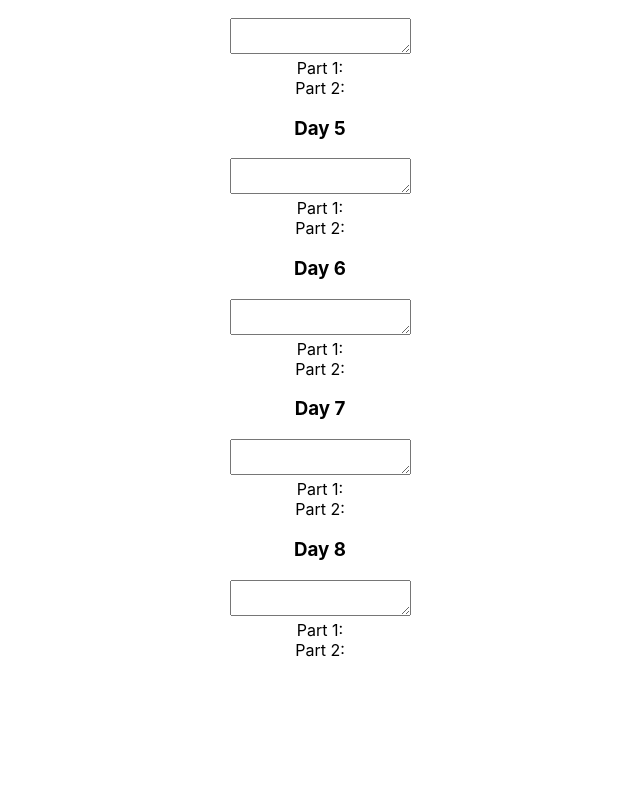
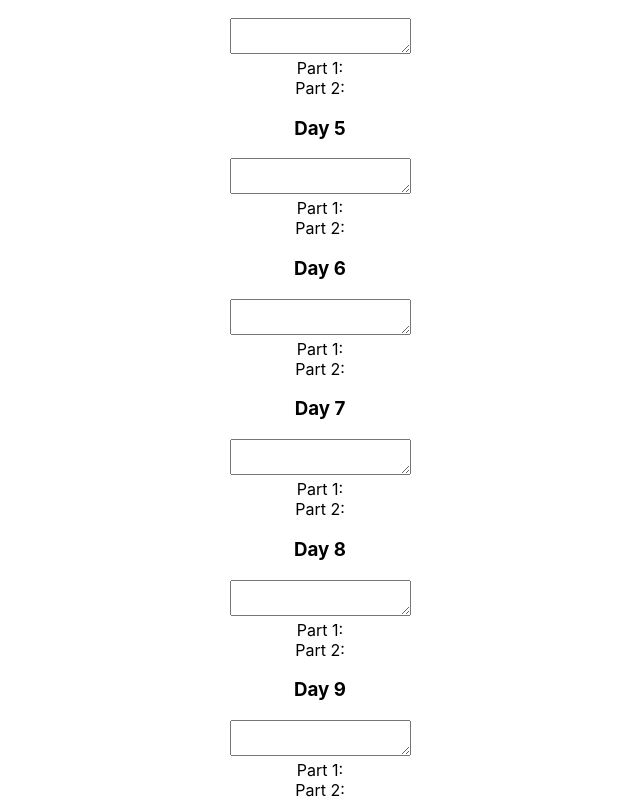
Before and after one commit to xbrukner/aoc21, a React (Create React App) app: page / in a window 1280 px wide. Shown: the part 514-1314 px from the top of the page, without its empty margins (320-960 px from the left). Before the commit the page ends 1174 px from the top, so only its background shows below. Built offline with nearby package versions, Linux system fonts and the light colour scheme.

Commit message:
Add 9th day.

```diff
--- a/src/App.tsx
+++ b/src/App.tsx
@@ -8,6 +8,7 @@ import { Task05 } from './tasks/05';
 import { Task06 } from './tasks/06';
 import { Task07 } from './tasks/07';
 import { Task08 } from './tasks/08';
+import { Task09 } from './tasks/09';
 
 function App() {
   return (
@@ -21,6 +22,7 @@ function App() {
       <Task06 />
       <Task07 />
       <Task08 />
+      <Task09 />
     </div>
   );
 }
--- /dev/null
+++ b/src/days/09.ts
@@ -0,0 +1,82 @@
+type Heightmap = Map<String, number>;
+
+type Sizelimits = [number, number];
+
+function toCoordinate([x, y]: [number, number]) : string {
+    return `${x},${y}`;
+}
+
+function fromCoordinate(str: String): [number, number] {
+    return str.split(',').map(v => parseInt(v)) as [number, number];
+}
+
+function sizeLimits(heights: Heightmap): Sizelimits {
+    return [...heights.keys()].map(fromCoordinate)
+        .reduce(([maxX, maxY], [x, y]) => [Math.max(maxX, x), Math.max(maxY, y)]);
+}
+
+export function findAdjecent(coord: String, limits: Sizelimits): Array<string> {
+    const moves: Array<[number, number]> = [[-1, 0], [0, -1], [1, 0], [0, 1]];
+    const [posX, posY] = fromCoordinate(coord);
+    const [limX, limY] = limits;
+
+    return moves
+      .map<[number, number]>(([x, y]) => [posX + x, posY + y])
+      .filter(([x, y]) => x >= 0 && y >= 0 && x <= limX && y <= limY)
+      .map(v => toCoordinate(v));
+}
+
+
+export function isLowest(coord: String, heights: Heightmap, limits: Sizelimits): boolean {
+    const value = heights.get(coord)!;
+    return findAdjecent(coord, limits).every(c => heights.get(c)! > value);
+}
+
+export function basinSize(coord: String, heights: Heightmap, limits: Sizelimits): number {
+    let set = new Set<String>([coord]);
+    let arr = [coord];
+    for (let i = 0; i < arr.length; ++i) {
+        const el = arr[i];
+        findAdjecent(el, limits)
+          .filter((c) => heights.get(c)! < 9)
+          .filter((c) => !set.has(c))
+          .forEach((c) => {arr.push(c); set.add(c)});
+    }
+    return set.size;
+}
+
+export function parseInput(str: string): Heightmap {
+    return str
+      .split("\n")
+      .reduce(
+        (map, line, x) =>
+          line
+            .split("")
+            .reduce(
+              (map, height, y) =>
+                map.set(toCoordinate([x, y]), parseInt(height, 10)),
+              map
+            ),
+        new Map<String, number>()
+      );
+}
+
+export function firstHalf(heights: Heightmap) : number {
+    const limits = sizeLimits(heights);
+
+    return [...heights.keys()]
+      .filter((c) => isLowest(c, heights, limits))
+      .map((c) => heights.get(c)!)
+      .reduce((a, b) => a + b + 1, 0);
+}
+
+export function secondHalf(heights: Heightmap) : number {
+    const limits = sizeLimits(heights);
+
+    return [...heights.keys()]
+      .filter((c) => isLowest(c, heights, limits))
+      .map((c) => basinSize(c, heights, limits))
+      .sort((a, b) => b - a)
+      .slice(0, 3)
+      .reduce((a, b) => a * b)
+}
--- /dev/null
+++ b/src/tasks/09.tsx
@@ -0,0 +1,11 @@
+import * as day09 from '../days/09';
+import { Task } from './task';
+
+export function Task09(): JSX.Element {
+    return (<Task
+        day={9}
+        parser={day09.parseInput}
+        firstHalf={day09.firstHalf}
+        secondHalf={day09.secondHalf}
+        />)
+}
```
